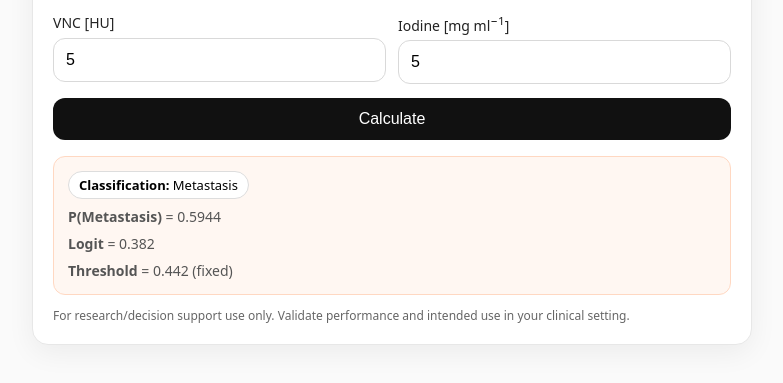
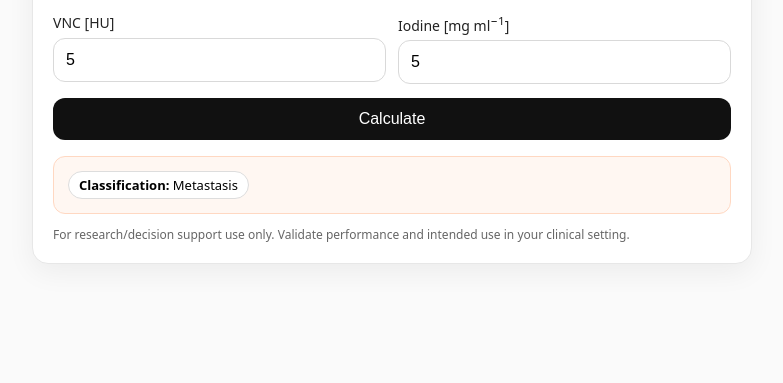
Before and after one commit to liverlesions/liverlesions.github.io, a plain HTML site: page index.html in a window 1280 px wide. Both pictures are taken after typing "5", "5" into the empty fields and a click on the button "Calculate". Shown: the part 119-502 px from the top of the page, without its empty margins (248-1031 px from the left). Drawn offline with Linux system fonts and the light colour scheme.

Commit message:
Output simplified

```diff
--- a/index.html
+++ b/index.html
@@ -97,17 +97,7 @@
 
     function showResult({logit, p, isPositive, label}) {
       output.style.display = "block";
-      const badge = `<span class="badge"><b>Classification:</b> ${label}</span>`;
-      const probLine = `<div class="row"><span class="muted"><b>P(${positiveLabel})</b> = ${formatNumber(p, 4)}</span></div>`;
-      const logitLine = `<div class="row"><span class="muted"><b>Logit</b> = ${formatNumber(logit, 4)}</span></div>`;
-      const threshLine = `<div class="row"><span class="muted"><b>Threshold</b> = ${formatNumber(MODEL.threshold, 3)} (fixed)</span></div>`;
-
-      output.innerHTML = `
-        ${badge}
-        ${probLine}
-        ${logitLine}
-        ${threshLine}
-      `;
+      output.innerHTML = `<span class="badge"><b>Classification:</b> ${label}</span>`;
 
       // Optional: subtle visual emphasis
       output.style.background = isPositive ? "#fff7f2" : "#f2fff7";
```
